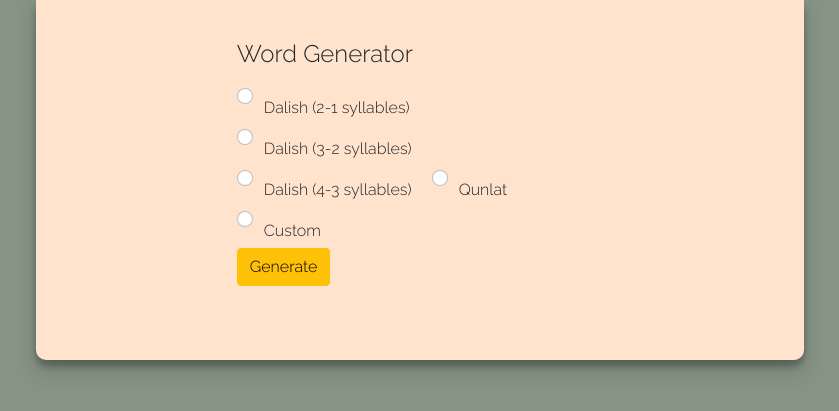
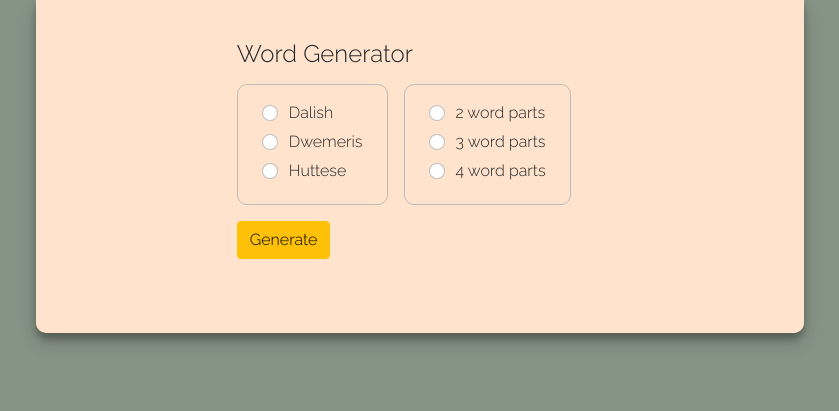
Before and after one commit to nicakay/Conwords-App, a Flask app: page /word-generator in a window 1280 px wide. Shown: the part 106-517 px from the top of the page, without its empty margins (220-1059 px from the left). Run offline with Flask 2, Linux system fonts and the light colour scheme; a user stored in the database is signed in; some libraries are stand-ins or nearby versions.

Commit message:
24/03/23

```diff
--- a/app.py
+++ b/app.py
@@ -490,64 +490,80 @@ def word_generator():
 
     # If the user clicks 'Generate'
     if request.method == "POST":
-        try:
-            if request.form["style"] == "dalishStyle2":
-                for _ in range(10):
-                    b_list = getBeginnings(1)
-                    m_list = getMLiddles(1)
-                    e_list = getEndings(1)
-                    beginnnig = random.choice(b_list)[0]
-                    end = random.choice(e_list)[0]
-                    word = beginnnig + end
 
-                    generated_words.append(word)
+        style = 0
 
-                    session["style"] = request.form["style"]
+        if request.form["style"] == "dalishStyle":
+            style = 1
 
-            elif request.form["style"] == "dalishStyle3":
-                for _ in range(10):
-                    b_list = getBeginnings(1)
-                    m_list = getMLiddles(1)
-                    e_list = getEndings(1)
-                    beginnnig = random.choice(b_list)[0]
-                    middle = random.choice(m_list)[0]
-                    end = random.choice(e_list)[0]
-                    word = beginnnig + middle + end
+        elif request.form["style"] == "dwemerisStyle":
+            style = 2
 
-                    generated_words.append(word)
+        if request.form["syllables"] == "twoSyllables":
+            for _ in range(10):
+                b_list = getBeginnings(style)
+                m_list = getMLiddles(style)
+                e_list = getEndings(style)
+                beginnnig = random.choice(b_list)[0]
+                end = random.choice(e_list)[0]
+                word = beginnnig + end
 
-                    session["style"] = request.form["style"]
+                generated_words.append(word)
 
-            elif request.form["style"] == "dalishStyle4":
-                for _ in range(10):
-                    b_list = getBeginnings(1)
-                    m_list = getMLiddles(1)
-                    e_list = getEndings(1)
-                    beginnnig = random.choice(b_list)[0]
-                    middle1 = random.choice(m_list)[0]
-                    middle2 = random.choice(m_list)[0]
-                    end = random.choice(e_list)[0]
-                    word = beginnnig + middle1 + middle2 + end
+                session["style"] = request.form["style"]
+                session["syllables"] = request.form["syllables"]
 
-                    generated_words.append(word)
+        elif request.form["syllables"] == "threeSyllables":
+            for _ in range(10):
+                b_list = getBeginnings(style)
+                m_list = getMLiddles(style)
+                e_list = getEndings(style)
+                beginnnig = random.choice(b_list)[0]
+                middle = random.choice(m_list)[0]
+                end = random.choice(e_list)[0]
+                word = beginnnig + middle + end
 
-                    session["style"] = request.form["style"]
+                generated_words.append(word)
 
-            session["generated_words"] = generated_words
+                session["style"] = request.form["style"]
+                session["syllables"] = request.form["syllables"]
 
-        except KeyError:
-            print("There was a key error in the generator template")
+        elif request.form["syllables"] == "fourSyllables":
+            for _ in range(10):
+                b_list = getBeginnings(style)
+                m_list = getMLiddles(style)
+                e_list = getEndings(style)
+                beginnnig = random.choice(b_list)[0]
+                middle1 = random.choice(m_list)[0]
+                middle2 = random.choice(m_list)[0]
+                end = random.choice(e_list)[0]
+                word = beginnnig + middle1 + middle2 + end
+
+                generated_words.append(word)
+
+                session["style"] = request.form["style"]
+                session["syllables"] = request.form["syllables"]
+
+        else:
             return render_template("word-generator.html")
+
+        session["generated_words"] = generated_words
+
+        #except KeyError:
+            #print("There was a key error in the generator template")
+            #return render_template("word-generator.html")
 
     db.close()
 
     # Saves the chosen_style in order to pass it to the JS script
     try:
-        if not session["style"] == None:
+        if not session["style"] == None and not session["syllables"] == None:
             chosen_style = session["style"]
+            chosen_syllables = session["syllables"]
         else:
             chosen_style = "Undefined"
+            chosen_syllables = "Undefined"
     except KeyError:
         return render_template("word-generator.html")
 
-    return render_template("word-generator.html", generated_words=generated_words, chosen_style=chosen_style)
+    return render_template("word-generator.html", generated_words=generated_words, chosen_style=chosen_style, chosen_syllables=chosen_syllables)
--- a/static/styles.css
+++ b/static/styles.css
@@ -76,7 +76,7 @@ label {
 
 .left-menu {
     background-color: #ffe3cd;
-    height: 90vh;
+    height: 100vh;
 }
 
 .dict-display {
@@ -249,5 +249,22 @@ table {
     left: 0;
     width: 100%;
     height: 100%;
-    background-color: #253b2f25;
+    background-color: #253b2f;
 }
+
+.style-block {
+    margin-right: 1rem;
+    margin-bottom: 1rem;
+    padding: 1rem 1.5rem;
+    border: 1px solid #bbbbbb;
+    border-radius: 10px;
+}
+
+.form-check-input:checked {
+    background-color: #f16c6f;
+    border-color: #f16c6f;
+}
+
+.form-check-label {
+    margin-top: 0;
+}
--- a/templates/word-generator.html
+++ b/templates/word-generator.html
@@ -10,28 +10,37 @@ Word Generator
 <div class="maininfo">
     <h4>Word Generator</h4>
     <form action="/word-generator" method="post">
-        <div class="form-row">
-            <div class="form-check form-check-inline">
-                <input class="form-check-input" type="radio" name="style" id="checkDalish" value="dalishStyle2">
-                <label class="form-check-label" for="checkDalish">Dalish (2-1 syllables)</label>
+        <div class="d-flex">
+            <div class="d-block style-block">
+                <div class="form-check">
+                    <input class="form-check-input" type="radio" name="style" id="checkDalish" value="dalishStyle">
+                    <label class="form-check-label" for="checkDalish">Dalish</label>
+                </div>
+                <div class="form-check">
+                    <input class="form-check-input" type="radio" name="style" id="checkDwemeris" value="dwemerisStyle">
+                    <label class="form-check-label" for="checkDwemeris">Dwemeris</label>
+                </div>
+                <div class="form-check">
+                    <input class="form-check-input" type="radio" name="style" id="checkCustom" value="customStyle">
+                    <label class="form-check-label" for="checkCustom">Huttese</label>
+                </div>
             </div>
-            <div class="form-check form-check-inline">
-                <input class="form-check-input" type="radio" name="style" id="checkDalish" value="dalishStyle3">
-                <label class="form-check-label" for="checkDalish">Dalish (3-2 syllables)</label>
-            </div>
-            <div class="form-check form-check-inline">
-                <input class="form-check-input" type="radio" name="style" id="checkDalish" value="dalishStyle4">
-                <label class="form-check-label" for="checkDalish">Dalish (4-3 syllables)</label>
-            </div>
-            <div class="form-check form-check-inline">
-                <input class="form-check-input" type="radio" name="style" id="checkQunari" value="qunari">
-                <label class="form-check-label" for="checkQunari">Qunlat</label>
-            </div>
-            <div class="form-check form-check-inline">
-                <input class="form-check-input" type="radio" name="style" id="checkCustom" value="custom">
-                <label class="form-check-label" for="checkCustom">Custom</label>
+            <div class="d-block style-block">
+                <div class="form-check">
+                    <input class="form-check-input" type="radio" name="syllables" id="twoSyllables" value="twoSyllables">
+                    <label class="form-check-label" for="twoSyllables">2 word parts</label>
+                </div>
+                <div class="form-check">
+                    <input class="form-check-input" type="radio" name="syllables" id="threeSyllables" value="threeSyllables">
+                    <label class="form-check-label" for="threeSyllables">3 word parts</label>
+                </div>
+                <div class="form-check">
+                    <input class="form-check-input" type="radio" name="syllables" id="fourSyllables" value="fourSyllables">
+                    <label class="form-check-label" for="fourSyllables">4 word parts</label>
+                </div>
             </div>
         </div>
+
         <button type="submit" class="btn btn-warning mb-4">Generate</button>
     </form>
     <div>
@@ -58,9 +67,11 @@ Word Generator
 // Script that keeps the chosen radio button selected on the form submit
 
 $(function () {
-    let $radios = $('input:radio[name=style]');
-    if($radios.is(':checked') === false) {
-        $radios.filter('[value={{ chosen_style }}]').prop('checked', true);
+    let $radiosStyle = $('input:radio[name=style]');
+    let $radiosSyll = $('input:radio[name=syllables]');
+    if($radiosStyle.is(':checked') === false && $radiosSyll.is(':checked') === false) {
+        $radiosStyle.filter('[value={{ chosen_style }}]').prop('checked', true);
+        $radiosSyll.filter('[value={{ chosen_syllables }}]').prop('checked', true);
     }
 });
 
```
Also changed, not shown: CHANGELOG.md, conlang.db.
